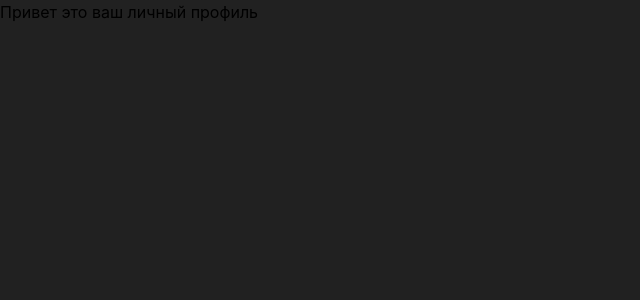
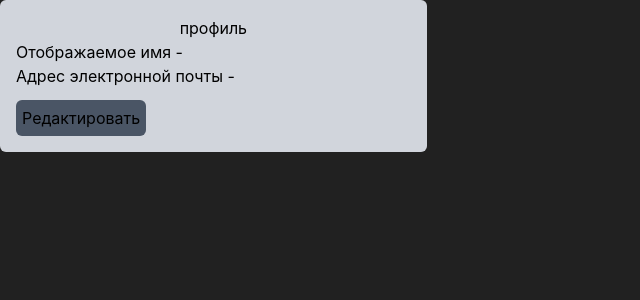
Before and after one commit to vadim5222/practice-project, a React (Vite) app in the folder frontend/client/: page /profile in a window 1280 px wide. Shown: the top 300 px of the page, without its empty margins (0-640 px from the left). Built offline with nearby package versions, Linux system fonts and the light colour scheme; no server answers.

Commit message:
create profile user

```diff
--- a/frontend/client/src/components/ASidebar.jsx
+++ b/frontend/client/src/components/ASidebar.jsx
@@ -2,12 +2,14 @@ import { Sidebar, Menu, MenuItem, SubMenu } from 'react-pro-sidebar'
 import { useState, useEffect } from 'react'
 import AxiosRequest from '../utils/AxiosRequest'
 import { Link } from 'react-router'
+import Profile from '../pages/Profile'
 
 
 
 const ASidebar = () => {
 
     const [user, setUser] = useState(null)
+    const [view, setView] = useState(false)
 
     useEffect(() => {
         AxiosRequest.get('api/user/info', {
@@ -41,7 +43,9 @@ const ASidebar = () => {
 
                     }>
                         {user ? <div>
-                            <MenuItem component={<Link to='/profile' />}>Профиль</MenuItem>
+                            <MenuItem>
+                                <button className='cursor-pointer' onClick={() => setView(!view)}>Профиль</button>
+                            </MenuItem>
                             <MenuItem>Настройки</MenuItem>
                             <MenuItem>
                                 <div>
@@ -62,8 +66,8 @@ const ASidebar = () => {
                         <MenuItem>Пока ниче нету</MenuItem>
                     </SubMenu>
                 </Menu>
-
             </Sidebar>
+            {view && <Profile/>}
         </>
     )
 }
--- a/frontend/client/src/pages/Profile.jsx
+++ b/frontend/client/src/pages/Profile.jsx
@@ -1,8 +1,26 @@
+import { useEffect, useState } from "react"
+import AxiosRequest from "../utils/AxiosRequest"
+
 const Profile = () => {
-    return(
-        <>
-        <h1>Привет это ваш личный профиль</h1>
-        </>
+    const [user, setUser] = useState(null)
+
+    useEffect(() => {
+        AxiosRequest.get('api/user/info', {
+            withCredentials: true
+        })
+            .then(res => setUser(res.data.data.user))
+            .catch(() => setUser(null))
+    })
+
+    return (
+        <div className="bg-gray-300 w-4/12 p-4 rounded-md">
+            <div className="mb-3">
+                <h1 className="text-center">профиль</h1>
+                <p>Отображаемое имя - {user?.username}</p>
+                <p>Адрес электронной почты - {user?.email}</p>
+            </div>
+            <button className="bg-gray-600 p-1.5 rounded-md">Редактировать</button>
+        </div>
     )
 }
 
```
